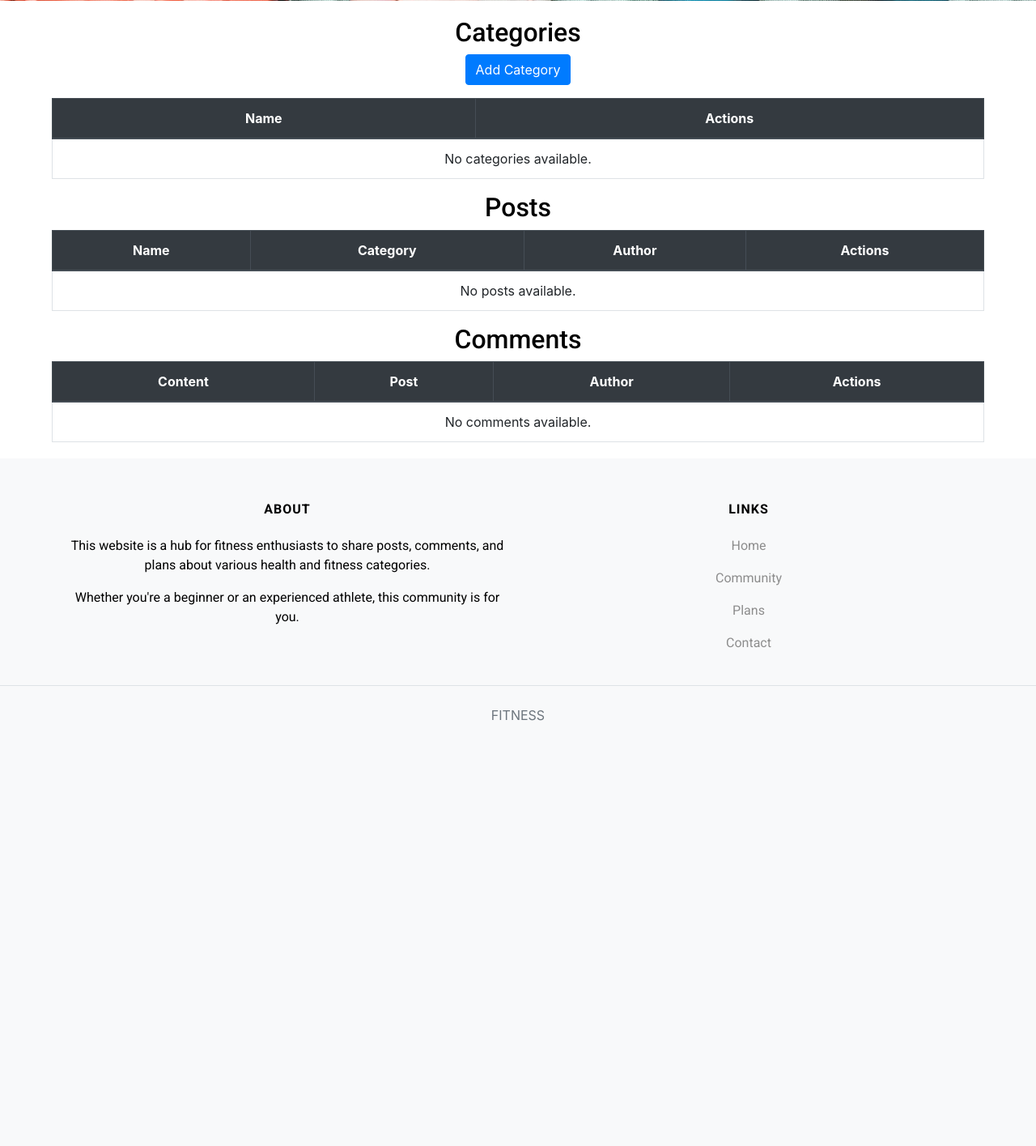
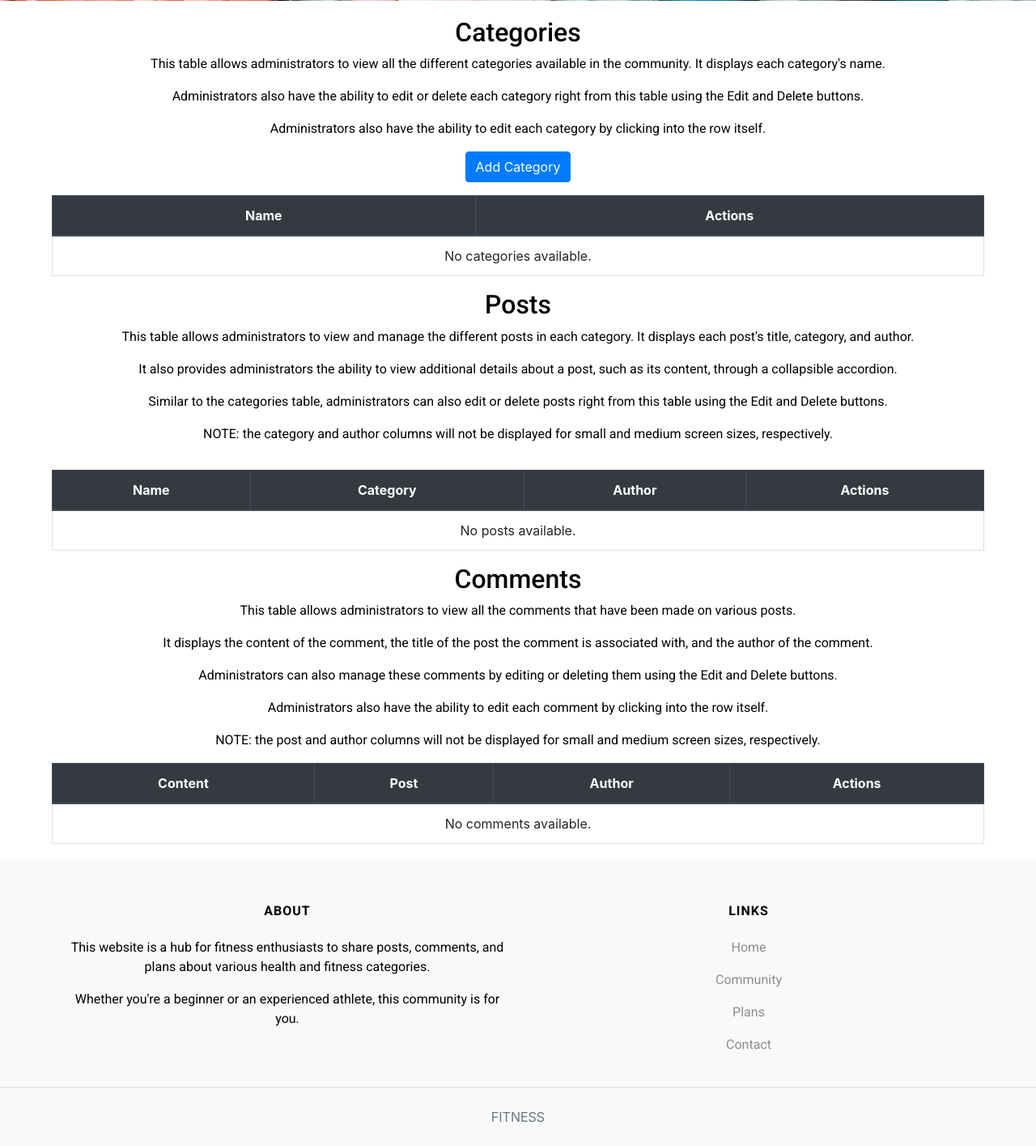
Before and after one commit to Code-Institute-Submissions/alexzanotti-milestone.project.4, a Django app: page /community/community_management/ in a window 1280 px wide. Shown: the part 775-2190 px from the top of the page at 81% size. Before the commit the page ends 1665 px from the top, so only its background shows below. Run offline with Django 3.2, Linux system fonts and the light colour scheme; the visitor is signed in with stand-in values (Sample User, id 1); data that the repository does not hold is empty; some libraries are stand-ins or nearby versions.

Commit message:
added paragraphs to explain tables

```diff
--- a/community/templates/community/community_management.html
+++ b/community/templates/community/community_management.html
@@ -8,6 +8,11 @@
 {% block content %}
 <div class="community-management-container">
     <h2>Categories</h2>
+    <p>This table allows administrators to view all the different categories available in the community. It displays
+        each category's name.</p>
+    <p>Administrators also have the ability to edit or delete each category right from this table using the Edit and
+        Delete buttons.</p>
+    <p>Administrators also have the ability to edit each category by clicking into the row itself.</p>
     <a href="{% url 'community:add_category' %}" class="btn btn-primary mb-3">Add Category</a>
     <table class="table table-bordered">
         <thead class="thead-dark">
@@ -34,6 +39,14 @@
     </table>
 
     <h2>Posts</h2>
+    <p>This table allows administrators to view and manage the different posts in each category. It displays each post's
+        title, category, and author.</p>
+    <p>It also provides administrators the ability to view additional details about a post, such as its content, through
+        a collapsible accordion.</p>
+    <p>Similar to the categories table, administrators can also edit or delete posts right from this table using the
+        Edit and Delete buttons.</p>
+    <p>NOTE: the category and author columns will not be displayed for small and medium screen sizes, respectively.</p>
+    <table class="table table-bordered">
         <table class="table table-bordered">
             <thead class="thead-dark">
                 <tr>
@@ -72,6 +85,13 @@
 
 
         <h2>Comments</h2>
+        <p>This table allows administrators to view all the comments that have been made on various posts.</p>
+        <p>It displays the content of the comment, the title of the post the comment is associated with, and the author
+            of the comment.</p>
+        <p>Administrators can also manage these comments by editing or deleting them using the Edit and Delete buttons.
+        </p>
+        <p>Administrators also have the ability to edit each comment by clicking into the row itself.</p>
+        <p>NOTE: the post and author columns will not be displayed for small and medium screen sizes, respectively.</p>
         <table class="table table-bordered">
             <thead class="thead-dark">
                 <tr>
```
Also changed, not shown: contact/templates/contact/contact_management.html (+15 -8 lines). Lines whose indentation alone changed are shown as unchanged.
